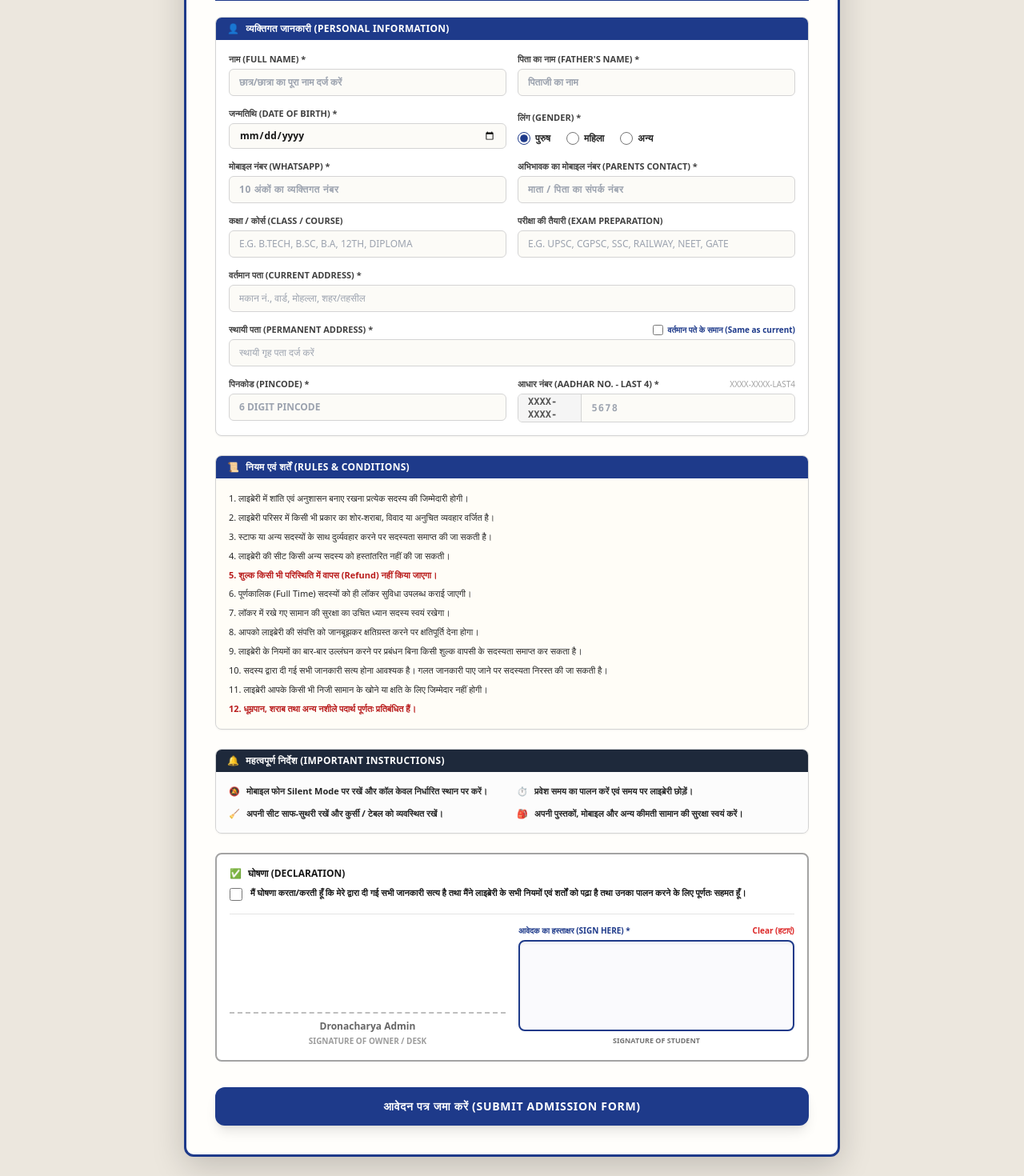
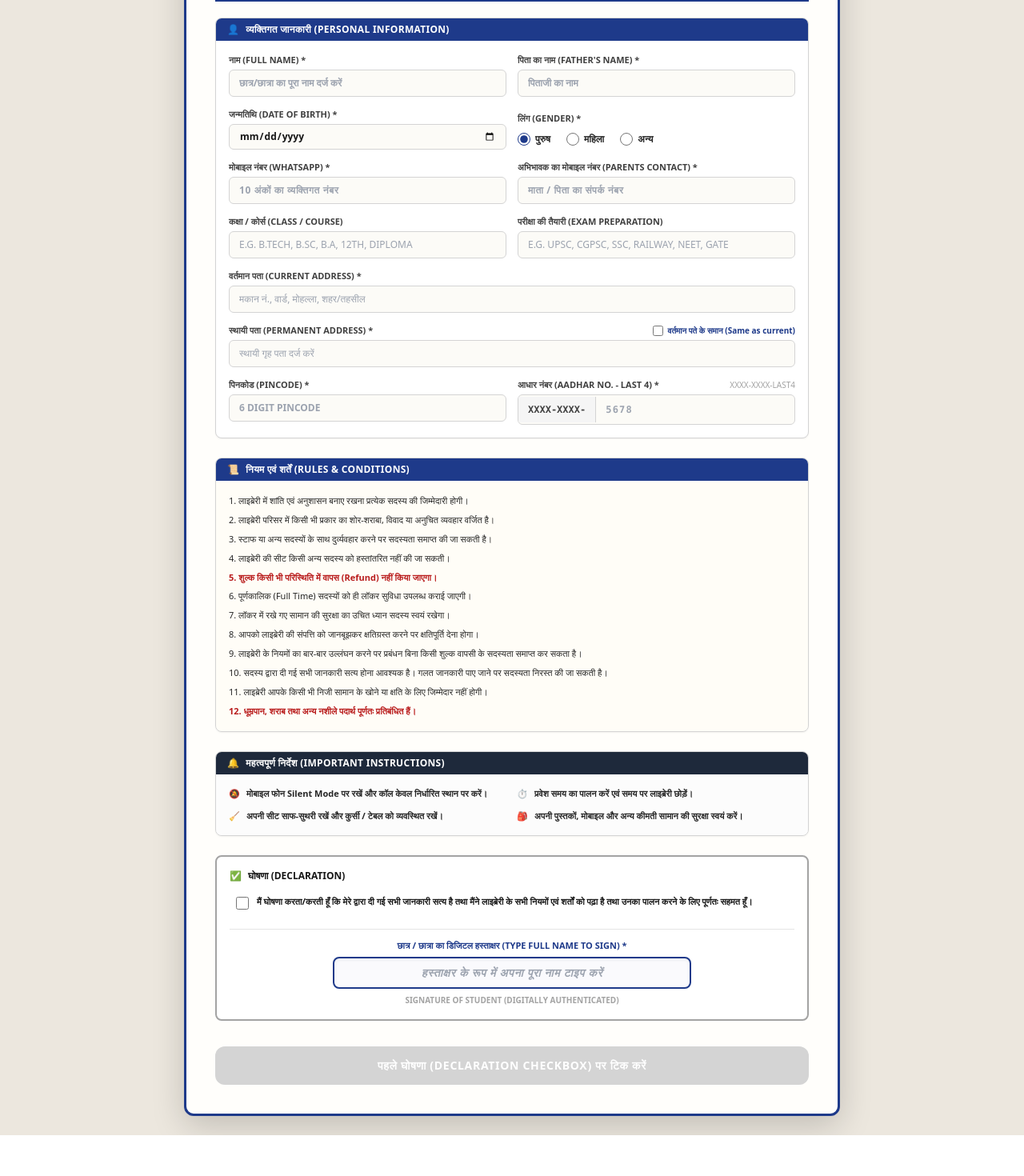
Before and after one commit to damandassahuofficial-del/dronacharya-library, a Next.js app: page /admission in a window 1280 px wide. Shown: the part 192-1662 px from the top of the page at 80% size. After the commit the page ends 1611 px from the top, so only its background shows below. Built offline with nearby package versions, Linux system fonts and the light colour scheme.

Commit message:
Update admission form: logo, single-row aadhar, typeable signature, disabled submit until agreed, and dashboard data fetch fix

```diff
--- a/app/admission/page.tsx
+++ b/app/admission/page.tsx
@@ -1,5 +1,5 @@
 "use client";
-import React, { useState, useRef, useEffect } from "react";
+import React, { useState } from "react";
 
 const GOOGLE_SCRIPT_URL =
   "https://script.google.com/macros/s/AKfycbwRytE8gk3RWkY653YxcZ-pqKm7zLLosLdW4oyxNBbBzlPmHQhccyiAvWwbSnv8JLB-/exec";
@@ -19,76 +19,13 @@ export default function OfficialAdmissionDocument() {
     permAddress: "",
     pincode: "",
     idProof: "",
+    signatureName: "",
   });
 
   const [sameAddress, setSameAddress] = useState(false);
   const [agreed, setAgreed] = useState(false);
   const [submitting, setSubmitting] = useState(false);
   const [submitted, setSubmitted] = useState(false);
-
-  // E-Signature Canvas State
-  const canvasRef = useRef<HTMLCanvasElement | null>(null);
-  const [isDrawing, setIsDrawing] = useState(false);
-  const [hasSignature, setHasSignature] = useState(false);
-
-  useEffect(() => {
-    const canvas = canvasRef.current;
-    if (!canvas) return;
-    const ctx = canvas.getContext("2d");
-    if (!ctx) return;
-    ctx.lineWidth = 2.2;
-    ctx.lineCap = "round";
-    ctx.lineJoin = "round";
-    ctx.strokeStyle = "#0f172a";
-  }, []);
-
-  const getCoordinates = (e: React.MouseEvent<HTMLCanvasElement> | React.TouchEvent<HTMLCanvasElement>) => {
-    const canvas = canvasRef.current;
-    if (!canvas) return { x: 0, y: 0 };
-    const rect = canvas.getBoundingClientRect();
-    const clientX = "touches" in e ? e.touches[0].clientX : e.clientX;
-    const clientY = "touches" in e ? e.touches[0].clientY : e.clientY;
-    return {
-      x: clientX - rect.left,
-      y: clientY - rect.top,
-    };
-  };
-
-  const startDrawing = (e: React.MouseEvent<HTMLCanvasElement> | React.TouchEvent<HTMLCanvasElement>) => {
-    const canvas = canvasRef.current;
-    if (!canvas) return;
-    const ctx = canvas.getContext("2d");
-    if (!ctx) return;
-    const { x, y } = getCoordinates(e);
-    ctx.beginPath();
-    ctx.moveTo(x, y);
-    setIsDrawing(true);
-    setHasSignature(true);
-  };
-
-  const draw = (e: React.MouseEvent<HTMLCanvasElement> | React.TouchEvent<HTMLCanvasElement>) => {
-    if (!isDrawing) return;
-    const canvas = canvasRef.current;
-    if (!canvas) return;
-    const ctx = canvas.getContext("2d");
-    if (!ctx) return;
-    const { x, y } = getCoordinates(e);
-    ctx.lineTo(x, y);
-    ctx.stroke();
-  };
-
-  const stopDrawing = () => {
-    setIsDrawing(false);
-  };
-
-  const clearSignature = () => {
-    const canvas = canvasRef.current;
-    if (!canvas) return;
-    const ctx = canvas.getContext("2d");
-    if (!ctx) return;
-    ctx.clearRect(0, 0, canvas.width, canvas.height);
-    setHasSignature(false);
-  };
 
   const handleSameAddressToggle = (e: React.ChangeEvent<HTMLInputElement>) => {
     const checked = e.target.checked;
@@ -104,8 +41,8 @@ export default function OfficialAdmissionDocument() {
       alert("कृपया नियम एवं शर्तों की घोषणा (Declaration) को स्वीकार करें।");
       return;
     }
-    if (!hasSignature) {
-      alert("कृपया नीचे बॉक्स में अपना डिजिटल हस्ताक्षर (Signature) बनाएं।");
+    if (!formData.signatureName.trim()) {
+      alert("कृपया नीचे बॉक्स में अपना डिजिटल हस्ताक्षर (Signature Name) टाइप करें।");
       return;
     }
 
@@ -131,6 +68,7 @@ export default function OfficialAdmissionDocument() {
       formBody.append("pincode", formData.pincode.trim());
       formBody.append("idProof", fullAadhaar);
       formBody.append("regDate", formData.regDate);
+      formBody.append("signature", formData.signatureName.trim());
 
       await fetch(GOOGLE_SCRIPT_URL, {
         method: "POST",
@@ -151,12 +89,12 @@ export default function OfficialAdmissionDocument() {
     return (
       <div className="min-h-screen bg-[#ece7de] flex items-center justify-center p-4 font-sans select-none">
         <div className="bg-[#fffefb] border-2 border-[#1e3a8a] rounded-2xl p-8 max-w-md w-full text-center shadow-2xl space-y-4">
-          <div className="w-16 h-16 bg-emerald-100 text-emerald-700 rounded-full flex items-center justify-center text-3xl mx-auto shadow-inner font-black">
+          <div className="w-16 h-16 bg-emerald-100 text-emerald-700 rounded-full flex items-center justify-center text-3xl mx-auto font-black shadow-inner">
             ✓
           </div>
-          <h2 className="text-2xl font-black text-[#1e3a8a] tracking-tight">आवेदन सफलतापूर्वक पंजीकृत हुआ!</h2>
+          <h2 className="text-2xl font-black text-[#1e3a8a] tracking-tight">आवेदन सफलतापूर्वक जमा हुआ!</h2>
           <div className="bg-amber-50 border border-amber-200 rounded-xl p-3.5 text-xs text-amber-950 font-semibold leading-relaxed">
-            आपका आवेदन द्रोणाचार्य लाइब्रेरी के केंद्रीय रिकॉर्ड में दर्ज हो चुका है। कृपया काउंटर डेस्क पर संपर्क करें ताकि आपकी अध्ययन सीट आवंटित कर आधिकारिक शुल्क रसीद जारी की जा सके।
+            आपका आवेदन द्रोणाचार्य लाइब्रेरी प्रबंधन को प्राप्त हो गया है। कृपया काउंटर डेस्क पर संपर्क करके अपनी सीट एवं रसीद प्राप्त करें।
           </div>
           <div className="pt-2 text-neutral-500 text-xs font-bold space-y-0.5">
             <p className="text-neutral-900 font-extrabold uppercase">द्रोणाचार्य लाइब्रेरी</p>
@@ -169,16 +107,21 @@ export default function OfficialAdmissionDocument() {
 
   return (
     <div className="min-h-screen bg-[#ece7de] py-6 px-3 sm:px-6 flex justify-center items-center font-sans antialiased text-neutral-900">
-      {/* Physical Document Outer Frame */}
       <div className="w-full max-w-[820px] bg-[#fffefb] border-[3px] border-[#1e3a8a] rounded-xl shadow-[0_12px_40px_rgba(0,0,0,0.18)] p-5 sm:p-9 relative">
 
-        {/* Top Header Section matching the Printed Form */}
+        {/* Top Header Section with Real Logo */}
         <div className="border-b-2 border-[#1e3a8a] pb-4 mb-5">
           <div className="flex flex-col sm:flex-row items-center justify-between gap-4">
             <div className="flex items-center gap-3.5">
-              <div className="w-14 h-14 rounded-full border-2 border-[#1e3a8a] bg-blue-50 flex flex-col items-center justify-center shadow-sm">
-                <span className="text-2xl leading-none">🏹</span>
-                <span className="text-[7px] font-black uppercase tracking-tighter text-blue-900 mt-0.5">ESTD 2026</span>
+              <div className="w-16 h-16 rounded-full overflow-hidden border-2 border-[#1e3a8a] shadow-sm flex-shrink-0 bg-white flex items-center justify-center">
+                <img
+                  src="/logo.png"
+                  alt="Dronacharya Library Logo"
+                  className="w-full h-full object-contain"
+                  onError={(e) => {
+                    (e.target as HTMLElement).style.display = "none";
+                  }}
+                />
               </div>
               <div>
                 <h1 className="text-3xl sm:text-4xl font-black text-[#1e3a8a] tracking-tight leading-none">
@@ -214,7 +157,7 @@ export default function OfficialAdmissionDocument() {
         </div>
 
         <form onSubmit={handleSubmit} className="space-y-6 text-xs">
-          {/* 👤 1. व्यक्तिगत जानकारी (PERSONAL INFORMATION) */}
+          {/* 1. व्यक्तिगत जानकारी */}
           <div className="border border-neutral-300 rounded-lg overflow-hidden bg-white shadow-sm">
             <div className="bg-[#1e3a8a] text-white px-3.5 py-1.5 flex items-center gap-2 font-black text-xs uppercase tracking-wide">
               <span>👤</span> व्यक्तिगत जानकारी (PERSONAL INFORMATION)
@@ -388,13 +331,14 @@ export default function OfficialAdmissionDocument() {
                   />
                 </div>
 
+                {/* Aadhaar Single Row Sequence */}
                 <div>
                   <label className="block font-black text-neutral-700 mb-1 uppercase text-[11px] flex justify-between">
                     <span>आधार नंबर (Aadhar No. - Last 4) *</span>
                     <span className="text-neutral-400 font-normal text-[10px]">XXXX-XXXX-LAST4</span>
                   </label>
-                  <div className="flex items-center h-[36px] border border-neutral-300 rounded-md overflow-hidden bg-[#fcfbf7]">
-                    <span className="bg-neutral-100 text-neutral-600 px-3 py-2 font-mono text-xs font-bold border-r border-neutral-300 select-none">
+                  <div className="flex items-center h-[38px] border border-neutral-300 rounded-md overflow-hidden bg-[#fcfbf7] w-full">
+                    <span className="bg-neutral-100 text-neutral-700 px-3 py-2 font-mono text-xs font-bold border-r border-neutral-300 whitespace-nowrap select-none">
                       XXXX-XXXX-
                     </span>
                     <input
@@ -404,7 +348,7 @@ export default function OfficialAdmissionDocument() {
                       placeholder="5678"
                       value={formData.idProof}
                       onChange={(e) => setFormData({ ...formData, idProof: e.target.value.replace(/\D/g, "").slice(0, 4) })}
-                      className="w-full bg-transparent px-3 py-1.5 font-mono text-xs font-bold tracking-widest text-neutral-900 focus:outline-none"
+                      className="w-full bg-transparent px-3 py-2 font-mono text-xs font-bold tracking-widest text-neutral-900 focus:outline-none"
                     />
                   </div>
                 </div>
@@ -412,7 +356,7 @@ export default function OfficialAdmissionDocument() {
             </div>
           </div>
 
-          {/* 📜 2. नियम एवं शर्तें (RULES & CONDITIONS) */}
+          {/* 2. नियम एवं शर्तें */}
           <div className="border border-neutral-300 rounded-lg overflow-hidden bg-white shadow-sm">
             <div className="bg-[#1e3a8a] text-white px-3.5 py-1.5 flex items-center gap-2 font-black text-xs uppercase tracking-wide">
               <span>📜</span> नियम एवं शर्तें (RULES & CONDITIONS)
@@ -434,7 +378,7 @@ export default function OfficialAdmissionDocument() {
             </div>
           </div>
 
-          {/* 🔔 3. महत्वपूर्ण निर्देश (IMPORTANT INSTRUCTIONS) */}
+          {/* 3. महत्वपूर्ण निर्देश */}
           <div className="border border-neutral-300 rounded-lg overflow-hidden bg-white shadow-sm">
             <div className="bg-slate-800 text-white px-3.5 py-1.5 flex items-center gap-2 font-black text-xs uppercase tracking-wide">
               <span>🔔</span> महत्वपूर्ण निर्देश (IMPORTANT INSTRUCTIONS)
@@ -456,13 +400,13 @@ export default function OfficialAdmissionDocument() {
             </div>
           </div>
 
-          {/* ✍️ 4. घोषणा एवं डिजिटल हस्ताक्षर (DECLARATION & SIGNATURE) */}
+          {/* 4. घोषणा एवं टाइप करने योग्य छात्र हस्ताक्षर */}
           <div className="border-2 border-neutral-400 rounded-lg p-4 bg-white space-y-4">
             <div>
               <h4 className="font-black text-xs uppercase text-neutral-900 mb-2 flex items-center gap-2">
                 <span>✅</span> घोषणा (DECLARATION)
               </h4>
-              <label className="flex items-start gap-2.5 cursor-pointer">
+              <label className="flex items-start gap-2.5 cursor-pointer p-2 rounded-lg hover:bg-blue-50/50 transition">
                 <input
                   type="checkbox"
                   required
@@ -476,56 +420,44 @@ export default function OfficialAdmissionDocument() {
               </label>
             </div>
 
-            {/* Signature Area */}
-            <div className="pt-3 border-t border-neutral-200 grid grid-cols-1 sm:grid-cols-2 gap-4 items-end">
-              <div className="border-t-2 border-dashed border-neutral-400 pt-2 text-center select-none opacity-70">
-                <p className="text-xs font-black text-neutral-800">Dronacharya Admin</p>
-                <p className="text-[10px] font-bold text-neutral-500 uppercase mt-0.5">Signature of Owner / Desk</p>
-              </div>
-
-              <div className="flex flex-col items-center">
-                <div className="w-full flex items-center justify-between mb-1">
-                  <span className="text-[10px] font-black uppercase text-blue-900">
-                    आवेदक का हस्ताक्षर (Sign Here) *
-                  </span>
-                  <button
-                    type="button"
-                    onClick={clearSignature}
-                    className="text-[10px] text-red-600 font-bold hover:underline"
-                  >
-                    Clear (हटाएं)
-                  </button>
-                </div>
-
-                <div className="w-full border-2 border-[#1e3a8a] rounded-lg bg-[#fafafd] overflow-hidden shadow-inner">
-                  <canvas
-                    ref={canvasRef}
-                    width={320}
-                    height={110}
-                    onMouseDown={startDrawing}
-                    onMouseMove={draw}
-                    onMouseUp={stopDrawing}
-                    onMouseLeave={stopDrawing}
-                    onTouchStart={startDrawing}
-                    onTouchMove={draw}
-                    onTouchEnd={stopDrawing}
-                    className="w-full h-[110px] cursor-crosshair touch-none"
-                  />
-                </div>
-                <p className="text-[9px] font-bold text-neutral-500 uppercase mt-1">
-                  Signature of Student
+            {/* Typeable Student Signature */}
+            <div className="pt-3 border-t border-neutral-200">
+              <div className="max-w-md mx-auto space-y-1.5">
+                <label className="block text-[11px] font-black uppercase text-[#1e3a8a] text-center">
+                  छात्र / छात्रा का डिजिटल हस्ताक्षर (TYPE FULL NAME TO SIGN) *
+                </label>
+                <input
+                  type="text"
+                  required
+                  placeholder="हस्ताक्षर के रूप में अपना पूरा नाम टाइप करें"
+                  value={formData.signatureName}
+                  onChange={(e) => setFormData({ ...formData, signatureName: e.target.value })}
+                  className="w-full bg-[#fafafd] border-2 border-[#1e3a8a] rounded-lg px-4 py-2 text-center text-sm font-serif italic font-bold tracking-wider text-blue-950 focus:outline-none focus:ring-2 focus:ring-blue-300 shadow-inner"
+                />
+                <p className="text-[10px] font-bold text-neutral-400 uppercase text-center">
+                  Signature of Student (Digitally Authenticated)
                 </p>
               </div>
             </div>
           </div>
 
+          {/* Submit Button */}
           <div className="pt-2">
             <button
               type="submit"
-              disabled={submitting}
-              className="w-full py-3.5 bg-[#1e3a8a] hover:bg-blue-900 text-white font-black text-sm rounded-xl shadow-lg transition duration-200 uppercase tracking-wider disabled:bg-neutral-400 cursor-pointer"
+              disabled={!agreed || submitting}
+              className={
+                "w-full py-3.5 text-white font-black text-sm rounded-xl shadow-lg transition duration-200 uppercase tracking-wider " +
+                (!agreed || submitting
+                  ? "bg-neutral-300 text-neutral-500 cursor-not-allowed shadow-none"
+                  : "bg-[#1e3a8a] hover:bg-blue-900 cursor-pointer active:scale-[0.99]")
+              }
             >
-              {submitting ? "पंजीकरण दर्ज हो रहा है..." : "आवेदन पत्र जमा करें (SUBMIT ADMISSION FORM)"}
+              {submitting
+                ? "पंजीकरण दर्ज हो रहा है..."
+                : !agreed
+                ? "पहले घोषणा (Declaration Checkbox) पर टिक करें"
+                : "आवेदन पत्र जमा करें (SUBMIT ADMISSION FORM)"}
             </button>
           </div>
         </form>
```
Also changed, not shown: app/dashboard/page.tsx (+7 -5 lines), 1 other file (tests, documents, lock files or other folders).
